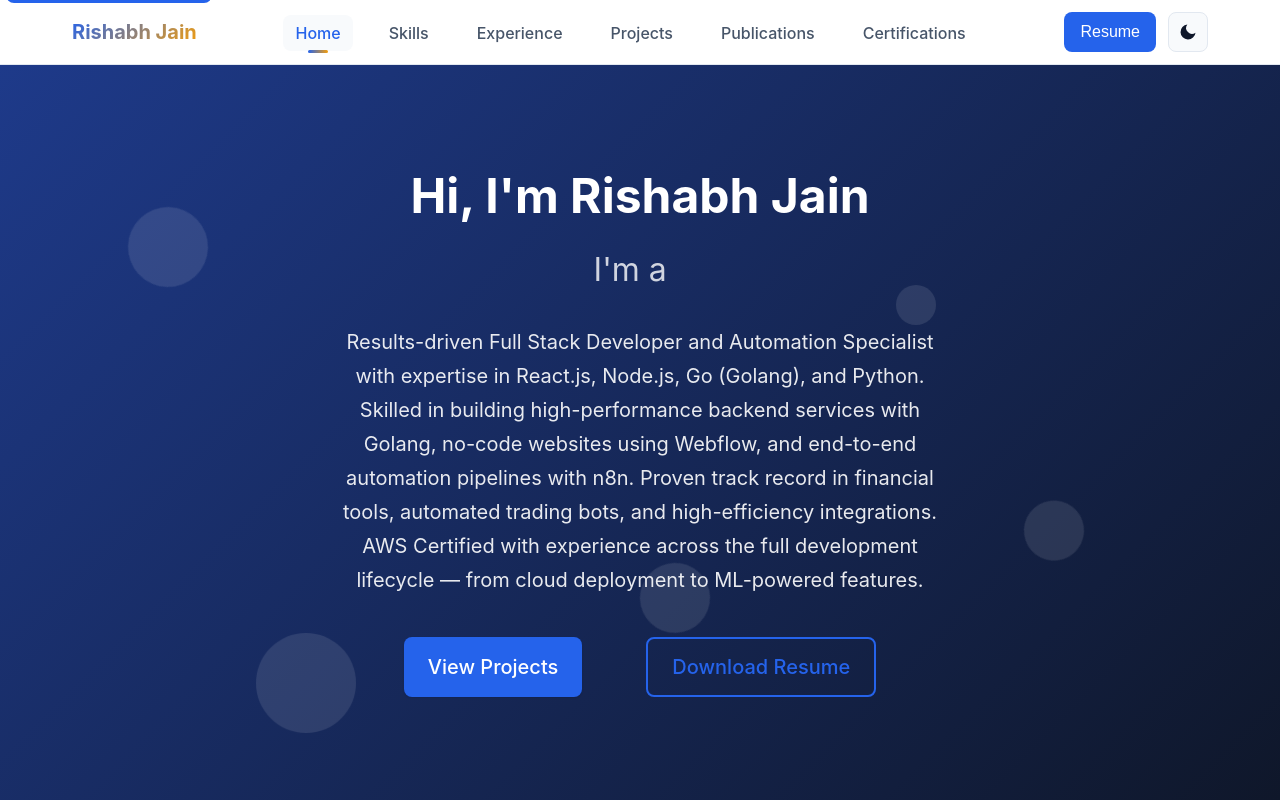
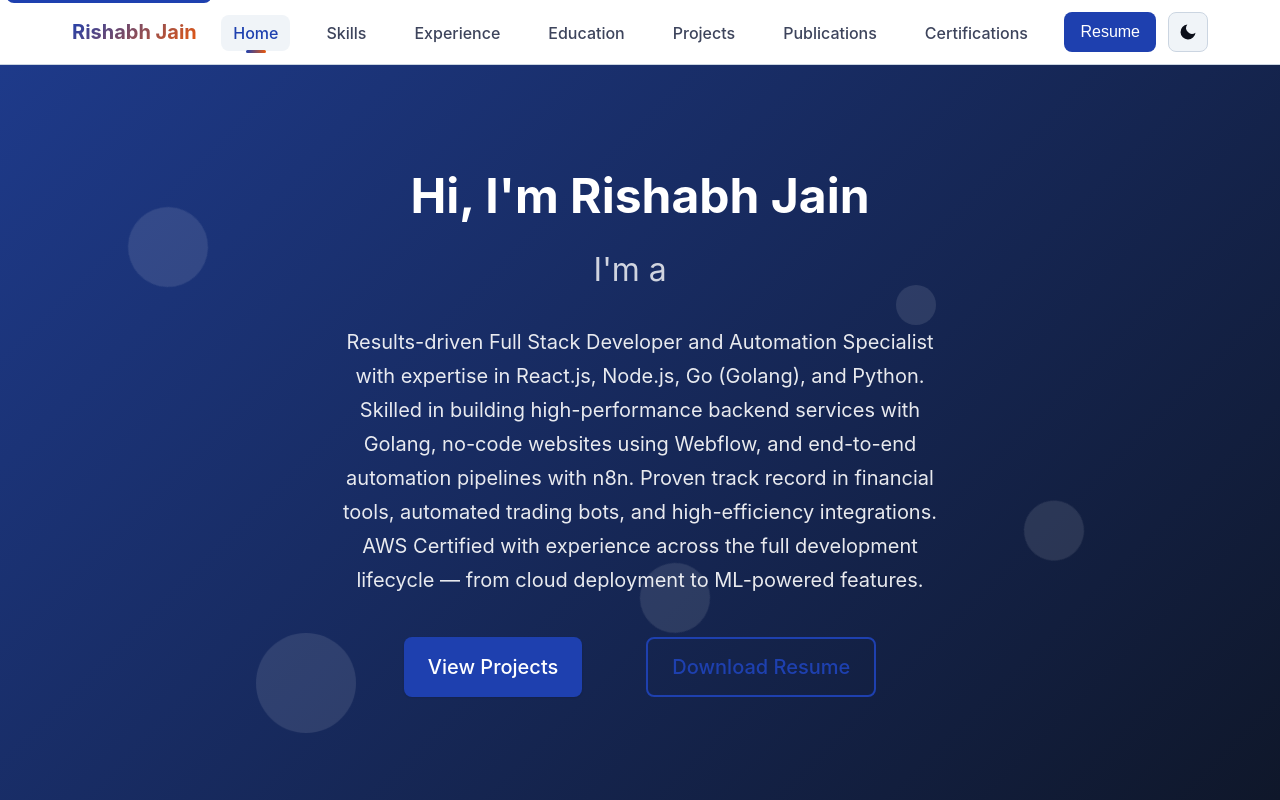
Before and after one commit to rishi14052003/RISHABH-JAIN-PERSONAL-PORTFOLIO, a React (Vite) app: page / in a window 1280 px wide. Shown: the top 800 px of the page. Built offline with nearby package versions, Linux system fonts and the light colour scheme.

Commit message:
-Updated CSS for light and dark mode

```diff
--- a/src/App.tsx
+++ b/src/App.tsx
@@ -6,6 +6,7 @@ import ScrollToHash from './components/ScrollToHash';
 import Home from './pages/home';
 import Skills from './pages/skills';
 import Experience from './pages/experience';
+import Education from './pages/education';
 import Projects from './pages/projects';
 import Publications from './pages/publications';
 import Certifications from './pages/certifications';
@@ -29,6 +30,7 @@ const App: React.FC = () => {
             <Route path="/" element={<Home />} />
             <Route path="/skills" element={<Skills />} />
             <Route path="/experience" element={<Experience />} />
+            <Route path="/education" element={<Education />} />
             <Route path="/projects" element={<Projects />} />
             <Route path="/publications" element={<Publications />} />
             <Route path="/certifications" element={<Certifications />} />
--- a/src/components/Navbar.tsx
+++ b/src/components/Navbar.tsx
@@ -25,6 +25,7 @@ export const Navbar: React.FC<NavbarProps> = ({
     { name: 'Home', path: '/', label: 'Navigate to home section' },
     { name: 'Skills', path: '/skills', label: 'Go to Skills page' },
     { name: 'Experience', path: '/experience', label: 'Go to Experience page' },
+    { name: 'Education', path: '/education', label: 'Go to Education page' },
     { name: 'Projects', path: '/projects', label: 'Go to Projects page' },
     { name: 'Publications', path: '/publications', label: 'Go to Publications page' },
     { name: 'Certifications', path: '/certifications', label: 'Go to Certifications page' },
--- a/src/design/style.css
+++ b/src/design/style.css
@@ -1,27 +1,27 @@
 /* CSS Variables - Color Palette */
 :root[data-theme="light"] {
-  --color-primary: #2563eb;
-  --color-primary-hover: #1d4ed8;
-  --color-accent: #f59e0b;
-  --color-accent-hover: #d97706;
+  --color-primary: #1e40af;
+  --color-primary-hover: #1e3a8a;
+  --color-accent: #ea580c;
+  --color-accent-hover: #c2410c;
 
   --color-bg-primary: #ffffff;
-  --color-bg-secondary: #f8fafc;
-  --color-bg-tertiary: #f1f5f9;
+  --color-bg-secondary: #f0f4f8;
+  --color-bg-tertiary: #e8ecf1;
 
-  --color-text-primary: #0f172a;
-  --color-text-secondary: #475569;
-  --color-text-tertiary: #64748b;
+  --color-text-primary: #0c0f1a;
+  --color-text-secondary: #3d445c;
+  --color-text-tertiary: #5a6373;
   --color-text-inverse: #ffffff;
 
-  --color-border: #e2e8f0;
-  --color-border-hover: #cbd5e1;
-  --color-shadow: rgba(0, 0, 0, 0.1);
+  --color-border: #cbd5e1;
+  --color-border-hover: #94a3b8;
+  --color-shadow: rgba(0, 0, 0, 0.12);
 
-  --color-success: #10b981;
-  --color-warning: #f59e0b;
-  --color-error: #ef4444;
-  --color-info: #3b82f6;
+  --color-success: #059669;
+  --color-warning: #d97706;
+  --color-error: #dc2626;
+  --color-info: #0284c7;
 }
 
 :root[data-theme="dark"] {
@@ -214,7 +214,7 @@ body {
 
 /* Anchor scroll offset for fixed navbar */
 .scroll-section {
-  scroll-margin-top: 96px;
+  scroll-margin-top: 80px;
 }
 
 @media (min-width: 641px) {
--- a/src/styles/Navbar.css
+++ b/src/styles/Navbar.css
@@ -8,16 +8,24 @@
   left: 0;
   right: 0;
   z-index: 1000;
-  background-color: var(--color-bg-primary);
+  background-color: rgba(255, 255, 255, 0.98);
   border-bottom: 1px solid var(--color-border);
   transition: all var(--transition-normal);
   backdrop-filter: blur(10px);
   -webkit-backdrop-filter: blur(10px);
 }
 
+:root[data-theme="dark"] .navbar {
+  background-color: rgba(15, 23, 42, 0.98);
+}
+
 .navbar--scrolled {
-  background-color: rgba(var(--color-bg-primary), 0.95);
+  background-color: rgba(255, 255, 255, 0.99);
   box-shadow: var(--shadow-md);
+}
+
+:root[data-theme="dark"] .navbar--scrolled {
+  background-color: rgba(15, 23, 42, 0.99);
 }
 
 .navbar__content {
```
